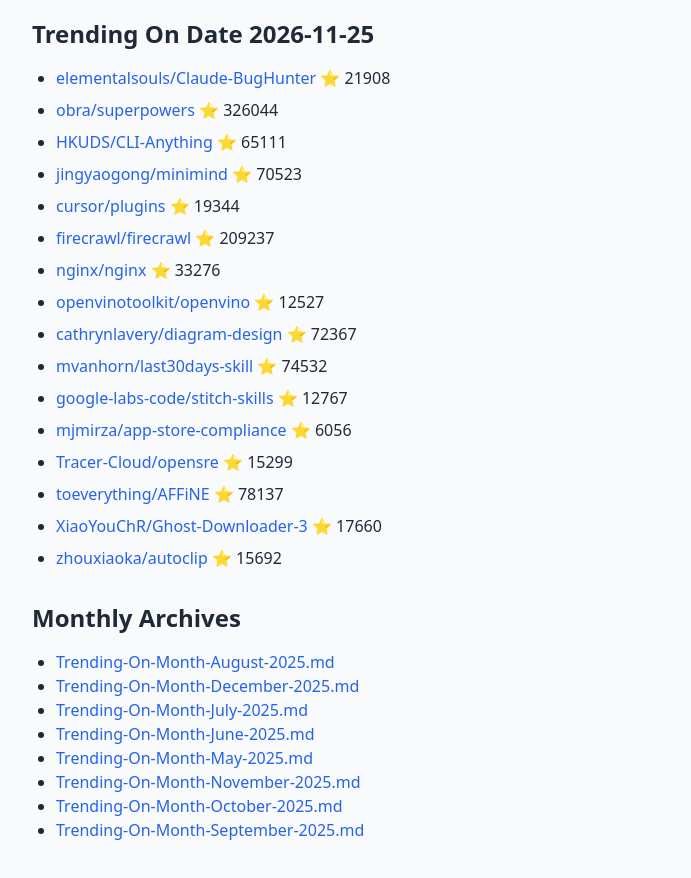
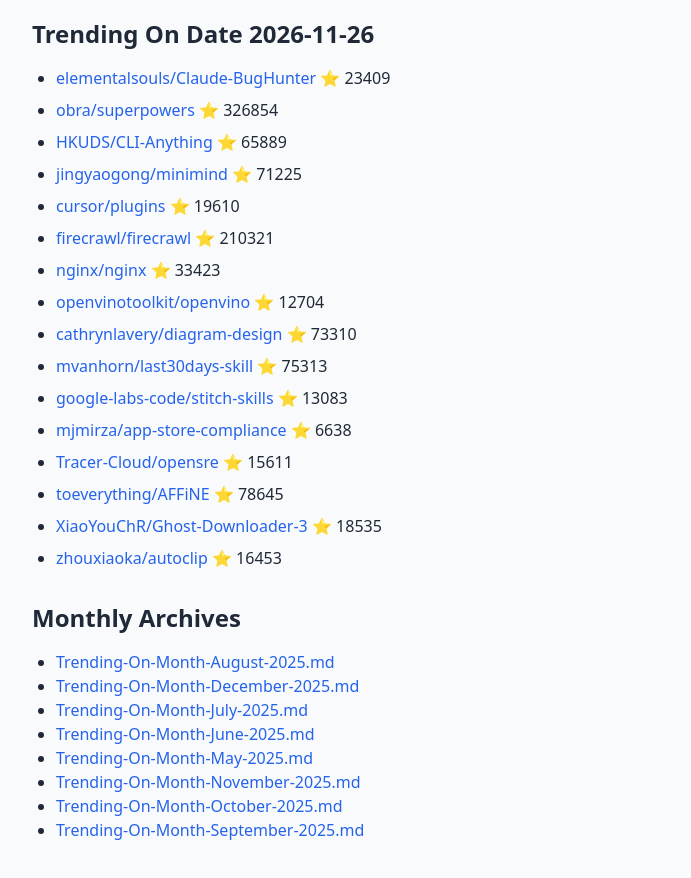
Before and after one commit to maheshndev/Trending-Repositories, a plain HTML site: page index.html in a window 1280 px wide. Shown: the part 70-948 px from the top of the page, without its empty margins (160-851 px from the left). Drawn offline with nearby package versions, Linux system fonts and the light colour scheme.

Commit message:
Daily trending update 2026-11-26

```diff
--- a/index.html
+++ b/index.html
@@ -9,24 +9,24 @@
 <body class="bg-gray-50 text-gray-800 p-6">
 <div class="max-w-4xl mx-auto">
 <h1 class="text-4xl font-bold mb-6">GitHub Daily Trending Repositories</h1>
-<h2 class='text-2xl font-bold mt-6 mb-4'>Trending On Date 2026-11-25</h2>
+<h2 class='text-2xl font-bold mt-6 mb-4'>Trending On Date 2026-11-26</h2>
 <ul class='list-disc ml-6 mb-6'>
-<li class='mb-2'><a href='https://github.com/elementalsouls/Claude-BugHunter' class='text-blue-600 hover:underline'>elementalsouls/Claude-BugHunter</a> ⭐ 21908</li>
-<li class='mb-2'><a href='https://github.com/obra/superpowers' class='text-blue-600 hover:underline'>obra/superpowers</a> ⭐ 326044</li>
-<li class='mb-2'><a href='https://github.com/HKUDS/CLI-Anything' class='text-blue-600 hover:underline'>HKUDS/CLI-Anything</a> ⭐ 65111</li>
-<li class='mb-2'><a href='https://github.com/jingyaogong/minimind' class='text-blue-600 hover:underline'>jingyaogong/minimind</a> ⭐ 70523</li>
-<li class='mb-2'><a href='https://github.com/cursor/plugins' class='text-blue-600 hover:underline'>cursor/plugins</a> ⭐ 19344</li>
-<li class='mb-2'><a href='https://github.com/firecrawl/firecrawl' class='text-blue-600 hover:underline'>firecrawl/firecrawl</a> ⭐ 209237</li>
-<li class='mb-2'><a href='https://github.com/nginx/nginx' class='text-blue-600 hover:underline'>nginx/nginx</a> ⭐ 33276</li>
-<li class='mb-2'><a href='https://github.com/openvinotoolkit/openvino' class='text-blue-600 hover:underline'>openvinotoolkit/openvino</a> ⭐ 12527</li>
-<li class='mb-2'><a href='https://github.com/cathrynlavery/diagram-design' class='text-blue-600 hover:underline'>cathrynlavery/diagram-design</a> ⭐ 72367</li>
-<li class='mb-2'><a href='https://github.com/mvanhorn/last30days-skill' class='text-blue-600 hover:underline'>mvanhorn/last30days-skill</a> ⭐ 74532</li>
-<li class='mb-2'><a href='https://github.com/google-labs-code/stitch-skills' class='text-blue-600 hover:underline'>google-labs-code/stitch-skills</a> ⭐ 12767</li>
-<li class='mb-2'><a href='https://github.com/mjmirza/app-store-compliance' class='text-blue-600 hover:underline'>mjmirza/app-store-compliance</a> ⭐ 6056</li>
-<li class='mb-2'><a href='https://github.com/Tracer-Cloud/opensre' class='text-blue-600 hover:underline'>Tracer-Cloud/opensre</a> ⭐ 15299</li>
-<li class='mb-2'><a href='https://github.com/toeverything/AFFiNE' class='text-blue-600 hover:underline'>toeverything/AFFiNE</a> ⭐ 78137</li>
-<li class='mb-2'><a href='https://github.com/XiaoYouChR/Ghost-Downloader-3' class='text-blue-600 hover:underline'>XiaoYouChR/Ghost-Downloader-3</a> ⭐ 17660</li>
-<li class='mb-2'><a href='https://github.com/zhouxiaoka/autoclip' class='text-blue-600 hover:underline'>zhouxiaoka/autoclip</a> ⭐ 15692</li>
+<li class='mb-2'><a href='https://github.com/elementalsouls/Claude-BugHunter' class='text-blue-600 hover:underline'>elementalsouls/Claude-BugHunter</a> ⭐ 23409</li>
+<li class='mb-2'><a href='https://github.com/obra/superpowers' class='text-blue-600 hover:underline'>obra/superpowers</a> ⭐ 326854</li>
+<li class='mb-2'><a href='https://github.com/HKUDS/CLI-Anything' class='text-blue-600 hover:underline'>HKUDS/CLI-Anything</a> ⭐ 65889</li>
+<li class='mb-2'><a href='https://github.com/jingyaogong/minimind' class='text-blue-600 hover:underline'>jingyaogong/minimind</a> ⭐ 71225</li>
+<li class='mb-2'><a href='https://github.com/cursor/plugins' class='text-blue-600 hover:underline'>cursor/plugins</a> ⭐ 19610</li>
+<li class='mb-2'><a href='https://github.com/firecrawl/firecrawl' class='text-blue-600 hover:underline'>firecrawl/firecrawl</a> ⭐ 210321</li>
+<li class='mb-2'><a href='https://github.com/nginx/nginx' class='text-blue-600 hover:underline'>nginx/nginx</a> ⭐ 33423</li>
+<li class='mb-2'><a href='https://github.com/openvinotoolkit/openvino' class='text-blue-600 hover:underline'>openvinotoolkit/openvino</a> ⭐ 12704</li>
+<li class='mb-2'><a href='https://github.com/cathrynlavery/diagram-design' class='text-blue-600 hover:underline'>cathrynlavery/diagram-design</a> ⭐ 73310</li>
+<li class='mb-2'><a href='https://github.com/mvanhorn/last30days-skill' class='text-blue-600 hover:underline'>mvanhorn/last30days-skill</a> ⭐ 75313</li>
+<li class='mb-2'><a href='https://github.com/google-labs-code/stitch-skills' class='text-blue-600 hover:underline'>google-labs-code/stitch-skills</a> ⭐ 13083</li>
+<li class='mb-2'><a href='https://github.com/mjmirza/app-store-compliance' class='text-blue-600 hover:underline'>mjmirza/app-store-compliance</a> ⭐ 6638</li>
+<li class='mb-2'><a href='https://github.com/Tracer-Cloud/opensre' class='text-blue-600 hover:underline'>Tracer-Cloud/opensre</a> ⭐ 15611</li>
+<li class='mb-2'><a href='https://github.com/toeverything/AFFiNE' class='text-blue-600 hover:underline'>toeverything/AFFiNE</a> ⭐ 78645</li>
+<li class='mb-2'><a href='https://github.com/XiaoYouChR/Ghost-Downloader-3' class='text-blue-600 hover:underline'>XiaoYouChR/Ghost-Downloader-3</a> ⭐ 18535</li>
+<li class='mb-2'><a href='https://github.com/zhouxiaoka/autoclip' class='text-blue-600 hover:underline'>zhouxiaoka/autoclip</a> ⭐ 16453</li>
 </ul>
 
 <h2 class='text-2xl font-bold mt-8 mb-4'>Monthly Archives</h2>
```
Also changed, not shown: old/November-2026.html (+17 -17 lines), 1 other file.
